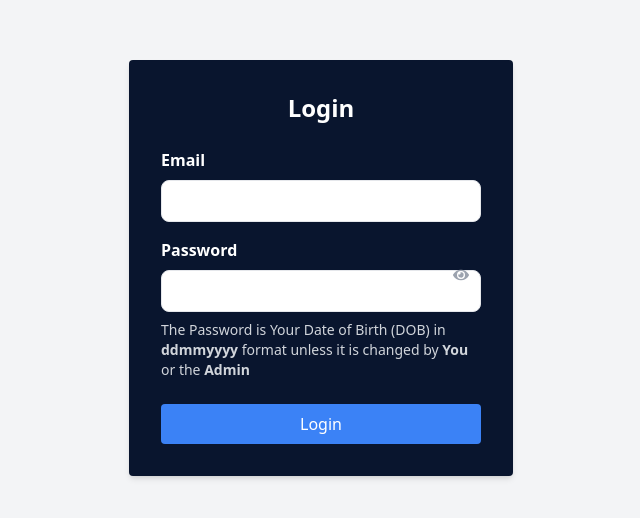
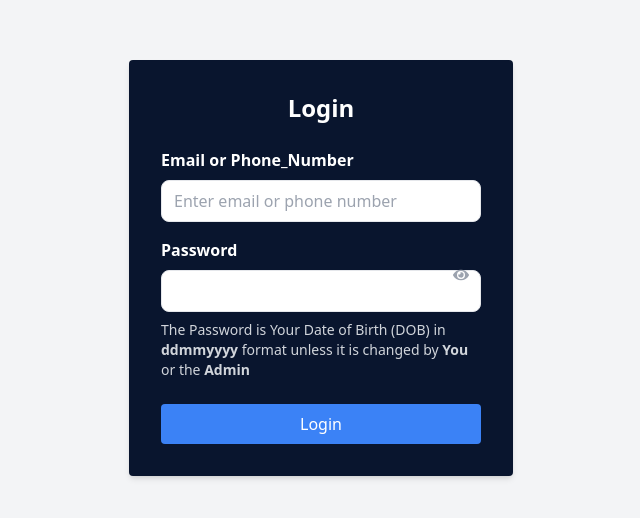
Before and after one commit to quenti20/english_tuition_app_backend, a React (Create React App) app in the folder frontend/: page /login in a window 1280 px wide. Shown: the part 132-650 px from the top of the page, without its empty margins (319-959 px from the left). Built offline with nearby package versions, Linux system fonts and the light colour scheme.

Commit message:
fixed user login

```diff
--- a/frontend/src/Pages/Admission_Form/Admission_Form.jsx
+++ b/frontend/src/Pages/Admission_Form/Admission_Form.jsx
@@ -41,9 +41,6 @@ const Admission_Form = () => {
     fetchQrData();
   }, []);
 
-  // Validate email format
-  const validateEmail = (email) => /^[^\s@]+@[^\s@]+\.[^\s@]+$/.test(email);
-
   // Validate phone number format
   const validatePhoneNumber = (number) => /^\d{10}$/.test(number);
 
@@ -61,10 +58,18 @@ const Admission_Form = () => {
   // Validate form fields
   const validateForm = () => {
     const errors = {};
-    if (!validateEmail(formData.email)) errors.email = 'Invalid email format';
-    if (!validatePhoneNumber(formData.phone_number)) errors.phone_number = 'Phone number must be 10 digits';
-    if (!validatePhoneNumber(formData.guardian_number)) errors.guardian_number = 'Guardian number must be 10 digits';
-    if (!formData.payment_ss) errors.payment_ss = 'Payment screenshot is required';
+    if (formData.email && !/^[^\s@]+@[^\s@]+\.[^\s@]+$/.test(formData.email)) {
+      errors.email = 'Invalid email format';
+    }
+    if (!validatePhoneNumber(formData.phone_number)) {
+      errors.phone_number = 'Phone number must be 10 digits';
+    }
+    if (!validatePhoneNumber(formData.guardian_number)) {
+      errors.guardian_number = 'Guardian number must be 10 digits';
+    }
+    if (!formData.payment_ss) {
+      errors.payment_ss = 'Payment screenshot is required';
+    }
     return errors;
   };
 
@@ -80,14 +85,19 @@ const Admission_Form = () => {
       // Prepare form data
       const postData = new FormData();
       postData.append('name', formData.name);
-      postData.append('email', formData.email);
       postData.append('phone_number', formData.phone_number);
       postData.append('Class', formData.Class);
       postData.append('board', formData.board);
       postData.append('guardian_number', formData.guardian_number);
       postData.append('DOB', formData.DOB.split('-').reverse().join('')); // Convert to ddmmyyyy
       postData.append('payment_ss', formData.payment_ss);
-      postData.append('active_status',false)
+
+      // Only append email if it is provided
+      if (formData.email) {
+        postData.append('email', formData.email);
+      }
+      postData.append('active_status', false);
+
       try {
         const response = await axios.post('https://english-tuition-app-backend.vercel.app/createUser', postData, {
           headers: { 'Content-Type': 'multipart/form-data' },
@@ -135,7 +145,6 @@ const Admission_Form = () => {
               name="email"
               value={formData.email}
               onChange={handleChange}
-              required
               className={`w-full border rounded px-3 py-2 text-black ${errors.email ? 'border-red-500' : 'border-gray-300'}`}
             />
             {errors.email && <p className="text-red-500 text-sm mt-1">{errors.email}</p>}
--- a/frontend/src/Pages/Login/Login.jsx
+++ b/frontend/src/Pages/Login/Login.jsx
@@ -4,7 +4,7 @@ import { useNavigate } from 'react-router-dom';
 import { FaEye, FaEyeSlash } from 'react-icons/fa'; // Import eye icons
 
 const Login = () => {
-  const [email, setEmail] = useState('');
+  const [emailOrPhone, setemailOrPhone] = useState('');
   const [password, setPassword] = useState('');
   const [errorMessage, setErrorMessage] = useState('');
   const [showPassword, setShowPassword] = useState(false); // State to toggle password visibility
@@ -16,7 +16,7 @@ const Login = () => {
 
     try {
       const res = await axios.post('https://english-tuition-app-backend.vercel.app/login', {
-        email,
+        emailOrPhone,
         password,
       });
 
@@ -50,15 +50,16 @@ const Login = () => {
         <form onSubmit={handleLogin}>
           {/* Email Input */}
           <div className="mb-4">
-            <label htmlFor="email" className="block text-white font-bold mb-2">
-              Email
+            <label htmlFor="text" className="block text-white font-bold mb-2">
+              Email or Phone_Number
             </label>
             <input
-              type="email"
+              type="text"
+              placeholder="Enter email or phone number"
               id="email"
               className="w-full px-3 py-2 border rounded-lg focus:outline-none focus:ring focus:ring-blue-200"
-              value={email}
-              onChange={(e) => setEmail(e.target.value)}
+              value={emailOrPhone}
+              onChange={(e) => setemailOrPhone(e.target.value)}
               required
             />
           </div>
```
